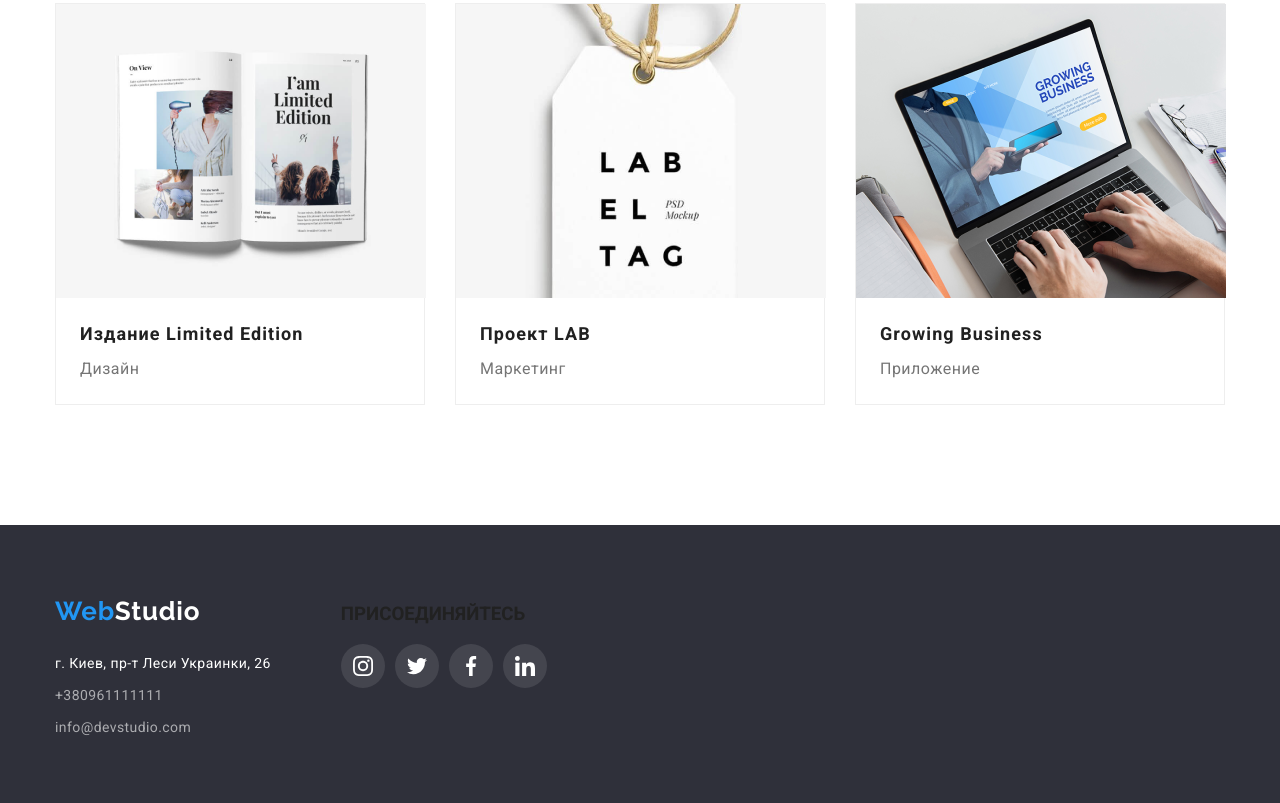
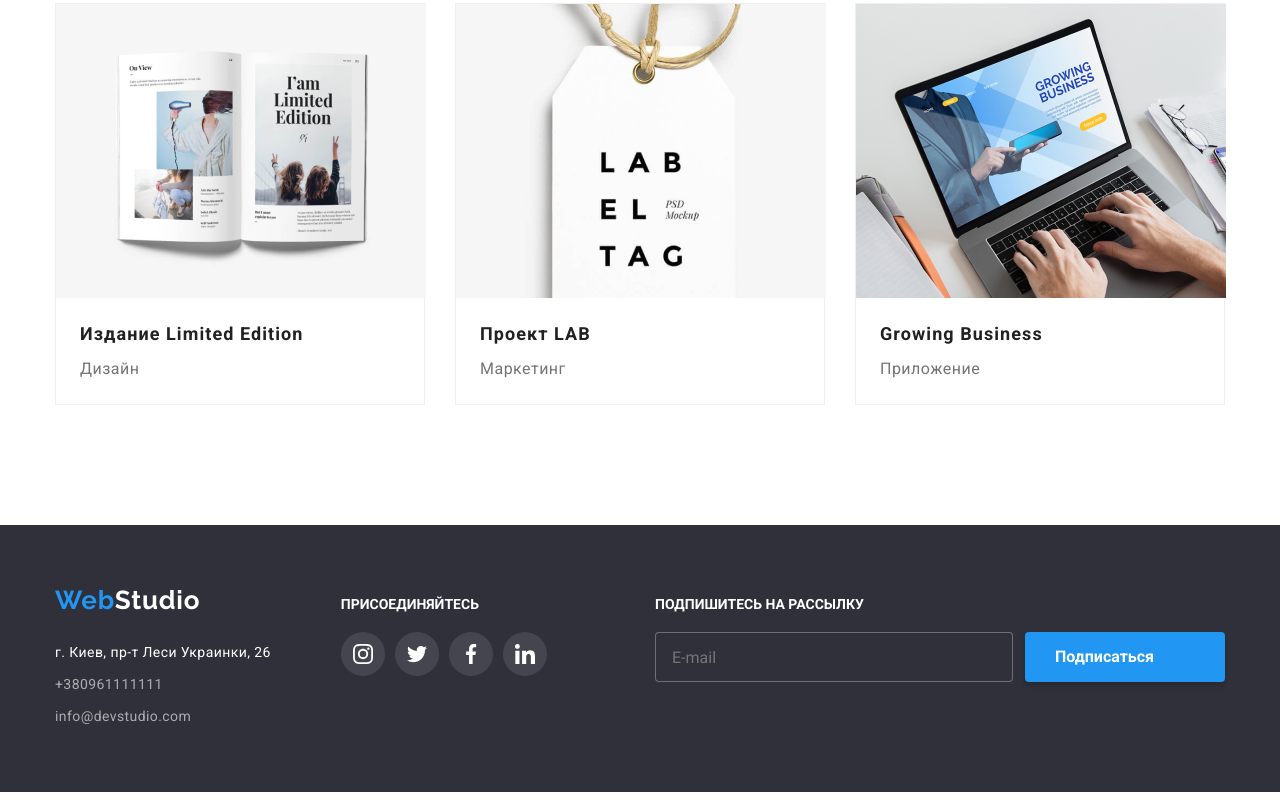
Before and after one commit to SivakKaterina/goit-markup-hw-07, a plain HTML site: page portfolio.html in a window 1280 px wide. Shown: the part 1123-1926 px from the top of the page. Drawn offline with nearby package versions, Linux system fonts and the light colour scheme.

```diff
--- a/portfolio.html
+++ b/portfolio.html
@@ -43,8 +43,9 @@
               href="mailto:info@devstudio.com"
             >
               <svg class="icon-envelope-hover" width="16" height="12">
-                <use href="./img-svg/symbol-defs2.svg#icon-envelope"></use></svg
-              >info@devstudio.com</a
+                <use href="./img-svg/symbol-defs2.svg#icon-envelope"></use>
+              </svg>
+              info@devstudio.com</a
             >
           </li>
           <li class="item-address">
@@ -245,7 +246,7 @@
           </div>
         </div>
         <div class="offers">
-          <h3 class="offers-text">ПРИСОЕДИНЯЙТЕСЬ</h3>
+          <h3 class="offers-title">ПРИСОЕДИНЯЙТЕСЬ</h3>
           <ul class="offers-list">
             <li class="social-footer-links">
               <a
@@ -259,8 +260,9 @@
                   <use
                     class="footer-svg-use"
                     href="./img-svg/optsymbol-defs.svg#instagram"
-                  ></use></svg
-              ></a>
+                  ></use>
+                </svg>
+              </a>
             </li>
             <li class="social-footer-links">
               <a
@@ -274,8 +276,9 @@
                   <use
                     class="footer-svg-use"
                     href="./img-svg/optsymbol-defs.svg#twitter"
-                  ></use></svg
-              ></a>
+                  ></use>
+                </svg>
+              </a>
             </li>
             <li class="social-footer-links">
               <a
@@ -289,8 +292,9 @@
                   <use
                     class="footer-svg-use"
                     href="./img-svg/optsymbol-defs.svg#facebook"
-                  ></use></svg
-              ></a>
+                  ></use>
+                </svg>
+              </a>
             </li>
             <li class="social-footer-links">
               <a
@@ -304,10 +308,25 @@
                   <use
                     class="footer-svg-use"
                     href="./img-svg/optsymbol-defs.svg#linkedin"
-                  ></use></svg
-              ></a>
+                  ></use>
+                </svg>
+              </a>
             </li>
           </ul>
+        </div>
+        <div class="footer-container">
+          <h3 class="offers-title">ПОДПИШИТЕСЬ НА РАССЫЛКУ</h3>
+          <div class="wrap-form">
+            <form action="#" class="form-footer">
+              <input
+                type="email"
+                name="email"
+                placeholder="E-mail"
+                class="input-footer"
+              />
+            </form>
+            <button class="button-footer">Подписаться</button>
+          </div>
         </div>
       </div>
     </footer>
```
